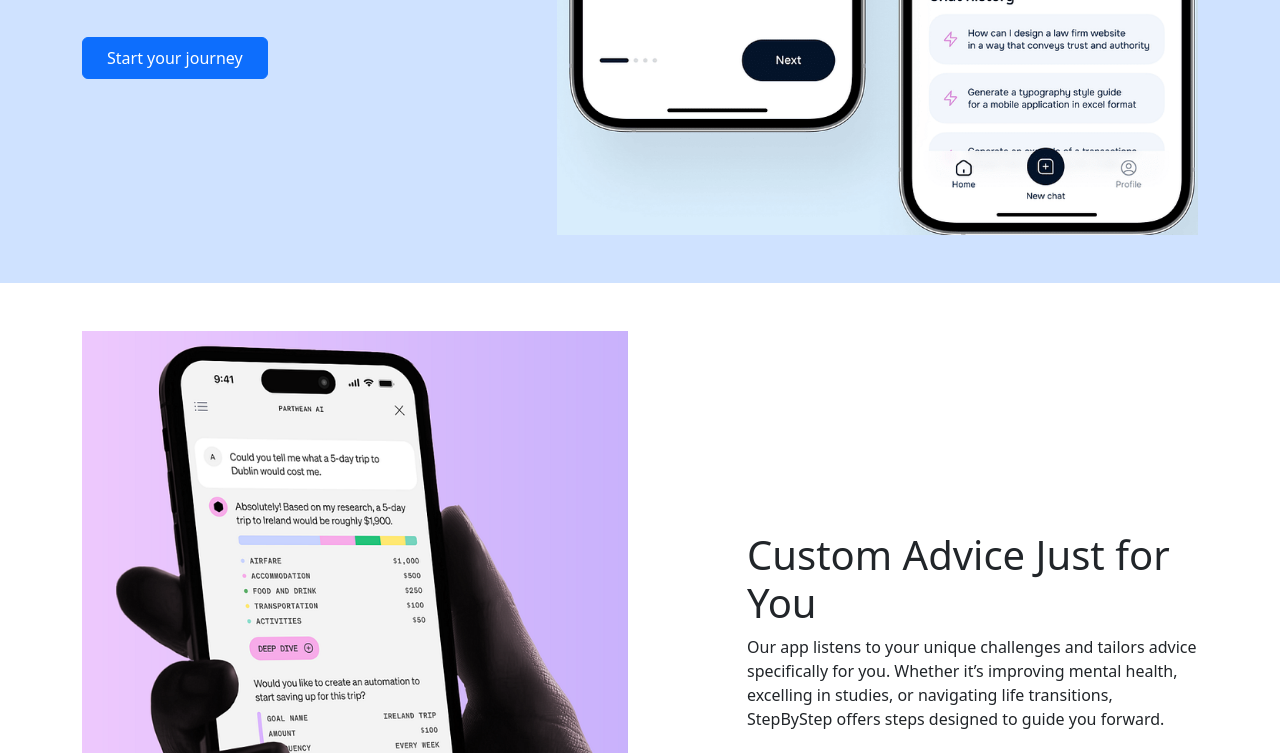
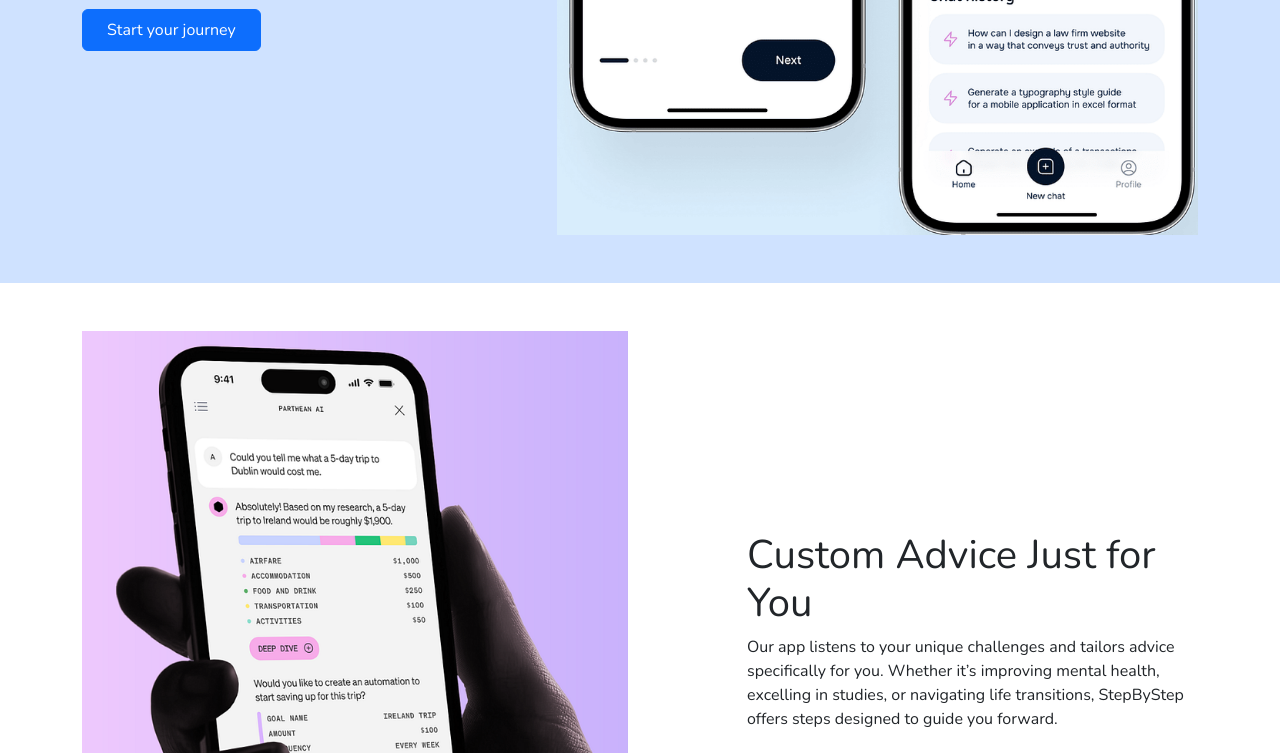
Before and after one commit to n00230352/wed_design_framework_CA, a website: page index.html in a window 1280 px wide. Shown: the part 601-1354 px from the top of the page. Drawn offline with nearby package versions, Linux system fonts and the light colour scheme.

Commit message:
google fonts added

```diff
--- a/sass/main.scss
+++ b/sass/main.scss
@@ -1,3 +1,7 @@
+@import url('https://fonts.googleapis.com/css2?family=Nunito:wght@400;700&display=swap');
+
+$font-family-sans-serif: 'Nunito', sans-serif;
+
 // $primary: red;
 
 @import "../node_modules/bootstrap/scss/bootstrap.scss";
```
Also changed, not shown: css/main.css, 1 other file.
